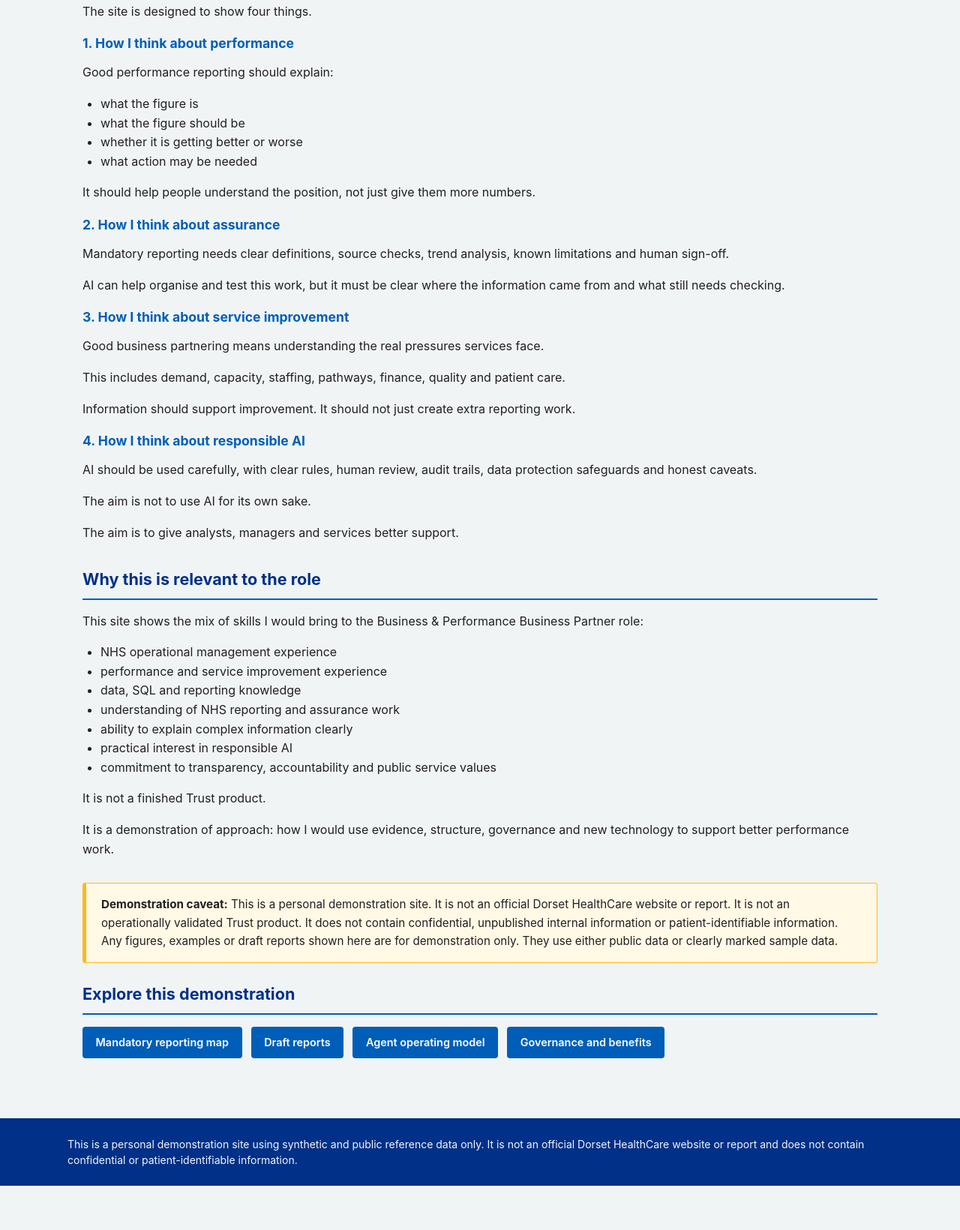
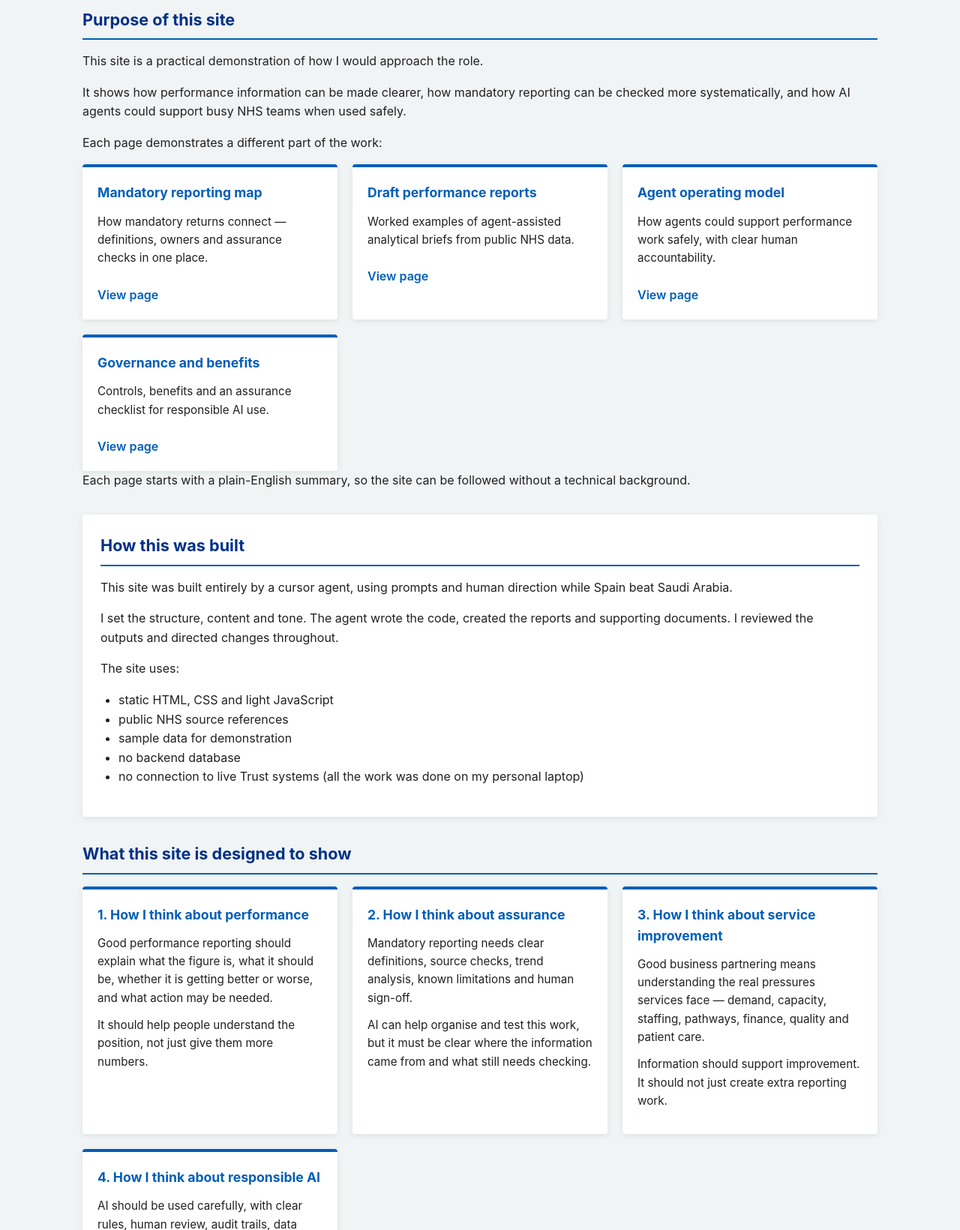
Before and after one commit to Joesalmon1985/BusinessPerformanceBusinessPartnerWebsite, a plain HTML site: page site/index.html in a window 1280 px wide. Shown: the part 1160-2800 px from the top of the page at 75% size. Before the commit the page ends 2741 px from the top, so only its background shows below. Drawn offline with Linux system fonts and the light colour scheme.

Commit message:
Expand landing page with build story and NHS-styled layout.
Adds How this was built, separates purpose from design pillars, and applies standard info-box, warning-box and card styling used elsewhere on the site.

Co-authored-by: Cursor <cursoragent@cursor.com>

```diff
--- a/site/index.html
+++ b/site/index.html
@@ -40,7 +40,9 @@
 
     <section aria-labelledby="main-idea">
       <h2 id="main-idea">The main idea</h2>
-      <p>Agentic AI can help NHS business and performance teams work faster, more clearly and more consistently.</p>
+      <div class="info-box">
+        <p>While Agentic AI has some obvious benefits when it comes to writing code and creating apps it can also help NHS business and performance teams work faster, more clearly and more consistently.</p>
+      </div>
       <p>It can help with:</p>
       <ul>
         <li>drafting report text</li>
@@ -51,40 +53,88 @@
         <li>checking reporting rules</li>
         <li>organising evidence</li>
         <li>reducing admin-heavy work</li>
+        <li>answering reporting technical and definition questions from approved sources</li>
       </ul>
-      <p>However, AI cannot and should not replace professional judgement.</p>
-      <p>People must still be responsible for definitions, data checks, interpretation, decisions, escalation and sign-off.</p>
+      <div class="warning-box" role="note">
+        <p><strong>However, AI cannot and should not replace professional judgement.</strong></p>
+        <p>People must still be responsible for definitions, data checks, interpretation, decisions, escalation and sign-off.</p>
+      </div>
     </section>
 
     <section aria-labelledby="site-purpose">
       <h2 id="site-purpose">Purpose of this site</h2>
       <p>This site is a practical demonstration of how I would approach the role.</p>
       <p>It shows how performance information can be made clearer, how mandatory reporting can be checked more systematically, and how AI agents could support busy NHS teams when used safely.</p>
-      <p>The site is designed to show four things.</p>
+      <p>Each page demonstrates a different part of the work:</p>
 
-      <h3>1. How I think about performance</h3>
-      <p>Good performance reporting should explain:</p>
+      <div class="card-grid">
+        <article class="card">
+          <h3>Mandatory reporting map</h3>
+          <p class="card-purpose">How mandatory returns connect — definitions, owners and assurance checks in one place.</p>
+          <a class="card-link" href="mandatory-reporting-map.html">View page</a>
+        </article>
+        <article class="card">
+          <h3>Draft performance reports</h3>
+          <p class="card-purpose">Worked examples of agent-assisted analytical briefs from public NHS data.</p>
+          <a class="card-link" href="draft-reports.html">View page</a>
+        </article>
+        <article class="card">
+          <h3>Agent operating model</h3>
+          <p class="card-purpose">How agents could support performance work safely, with clear human accountability.</p>
+          <a class="card-link" href="agent-operating-model.html">View page</a>
+        </article>
+        <article class="card">
+          <h3>Governance and benefits</h3>
+          <p class="card-purpose">Controls, benefits and an assurance checklist for responsible AI use.</p>
+          <a class="card-link" href="governance-and-benefits.html">View page</a>
+        </article>
+      </div>
+
+      <p>Each page starts with a plain-English summary, so the site can be followed without a technical background.</p>
+    </section>
+
+    <section class="personal-block" aria-labelledby="how-built">
+      <h2 id="how-built">How this was built</h2>
+      <p>This site was built entirely by a cursor agent, using prompts and human direction while Spain beat Saudi Arabia.</p>
+      <p>I set the structure, content and tone. The agent wrote the code, created the reports and supporting documents. I reviewed the outputs and directed changes throughout.</p>
+      <p>The site uses:</p>
       <ul>
-        <li>what the figure is</li>
-        <li>what the figure should be</li>
-        <li>whether it is getting better or worse</li>
-        <li>what action may be needed</li>
+        <li>static HTML, CSS and light JavaScript</li>
+        <li>public NHS source references</li>
+        <li>sample data for demonstration</li>
+        <li>no backend database</li>
+        <li>no connection to live Trust systems (all the work was done on my personal laptop)</li>
       </ul>
-      <p>It should help people understand the position, not just give them more numbers.</p>
+    </section>
 
-      <h3>2. How I think about assurance</h3>
-      <p>Mandatory reporting needs clear definitions, source checks, trend analysis, known limitations and human sign-off.</p>
-      <p>AI can help organise and test this work, but it must be clear where the information came from and what still needs checking.</p>
+    <section aria-labelledby="designed-to-show">
+      <h2 id="designed-to-show">What this site is designed to show</h2>
 
-      <h3>3. How I think about service improvement</h3>
-      <p>Good business partnering means understanding the real pressures services face.</p>
-      <p>This includes demand, capacity, staffing, pathways, finance, quality and patient care.</p>
-      <p>Information should support improvement. It should not just create extra reporting work.</p>
+      <div class="card-grid">
+        <article class="card">
+          <h3>1. How I think about performance</h3>
+          <p class="card-purpose">Good performance reporting should explain what the figure is, what it should be, whether it is getting better or worse, and what action may be needed.</p>
+          <p class="card-purpose">It should help people understand the position, not just give them more numbers.</p>
+        </article>
 
-      <h3>4. How I think about responsible AI</h3>
-      <p>AI should be used carefully, with clear rules, human review, audit trails, data protection safeguards and honest caveats.</p>
-      <p>The aim is not to use AI for its own sake.</p>
-      <p>The aim is to give analysts, managers and services better support.</p>
+        <article class="card">
+          <h3>2. How I think about assurance</h3>
+          <p class="card-purpose">Mandatory reporting needs clear definitions, source checks, trend analysis, known limitations and human sign-off.</p>
+          <p class="card-purpose">AI can help organise and test this work, but it must be clear where the information came from and what still needs checking.</p>
+        </article>
+
+        <article class="card">
+          <h3>3. How I think about service improvement</h3>
+          <p class="card-purpose">Good business partnering means understanding the real pressures services face — demand, capacity, staffing, pathways, finance, quality and patient care.</p>
+          <p class="card-purpose">Information should support improvement. It should not just create extra reporting work.</p>
+        </article>
+
+        <article class="card">
+          <h3>4. How I think about responsible AI</h3>
+          <p class="card-purpose">AI should be used carefully, with clear rules, human review, audit trails, data protection safeguards and honest caveats.</p>
+          <p class="card-purpose">The aim is not to use AI for its own sake. The aim is to give analysts, managers and services better support.</p>
+        </article>
+      </div>
     </section>
 
     <section aria-labelledby="bp-relevance">
@@ -96,11 +146,13 @@
         <li>data, SQL and reporting knowledge</li>
         <li>understanding of NHS reporting and assurance work</li>
         <li>ability to explain complex information clearly</li>
-        <li>practical interest in responsible AI</li>
+        <li>practical experience directing AI agents</li>
         <li>commitment to transparency, accountability and public service values</li>
       </ul>
-      <p>It is not a finished Trust product.</p>
-      <p>It is a demonstration of approach: how I would use evidence, structure, governance and new technology to support better performance work.</p>
+      <div class="info-box">
+        <p>My background combines operational leadership and hands-on data work. That matters because performance information is only useful if it connects to the real pressures services face.</p>
+        <p>This is not a finished Trust product. It is a demonstration of approach: how I would use evidence, structure, governance and new technology to support better performance work.</p>
+      </div>
     </section>
 
     <div class="caveat-box" role="note">
```
